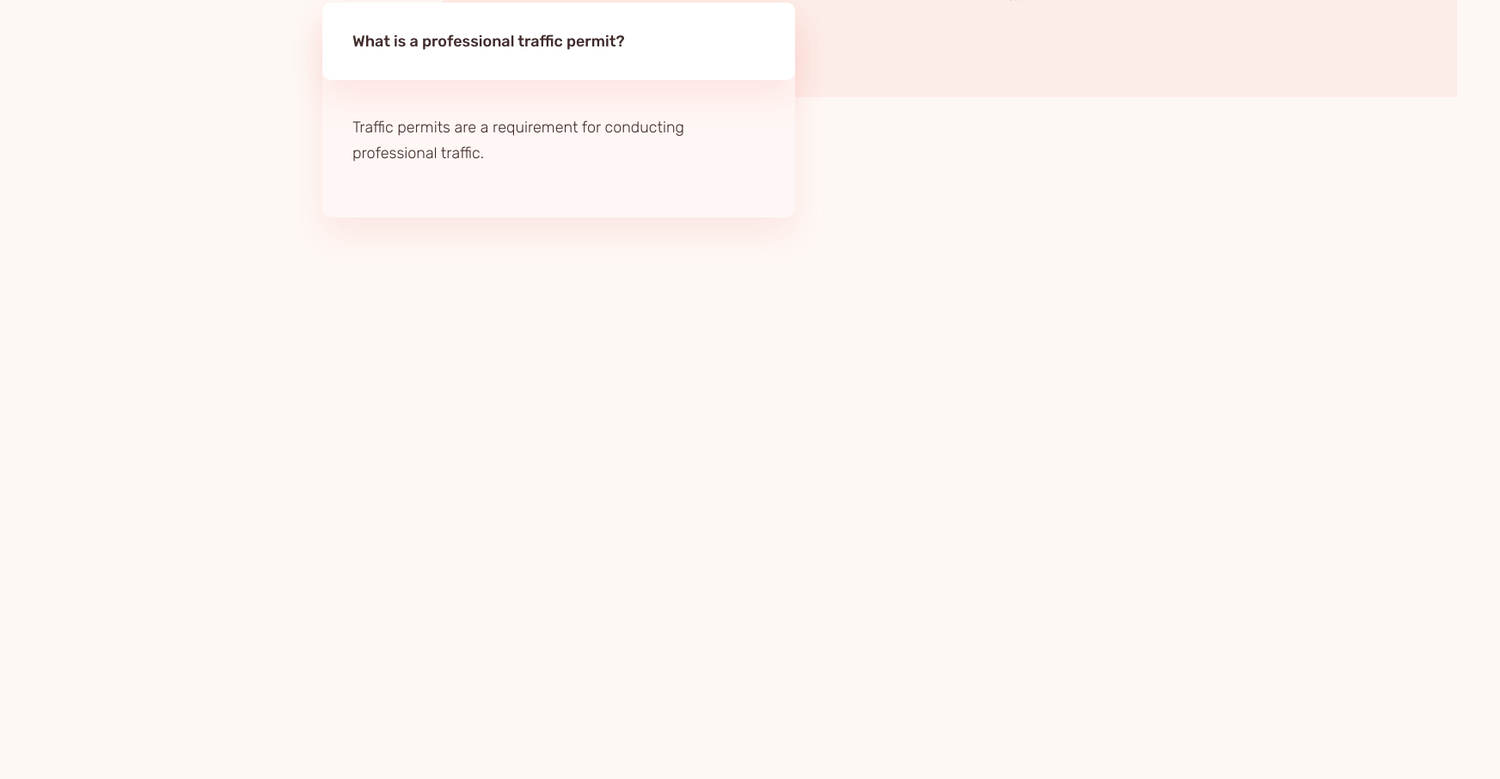
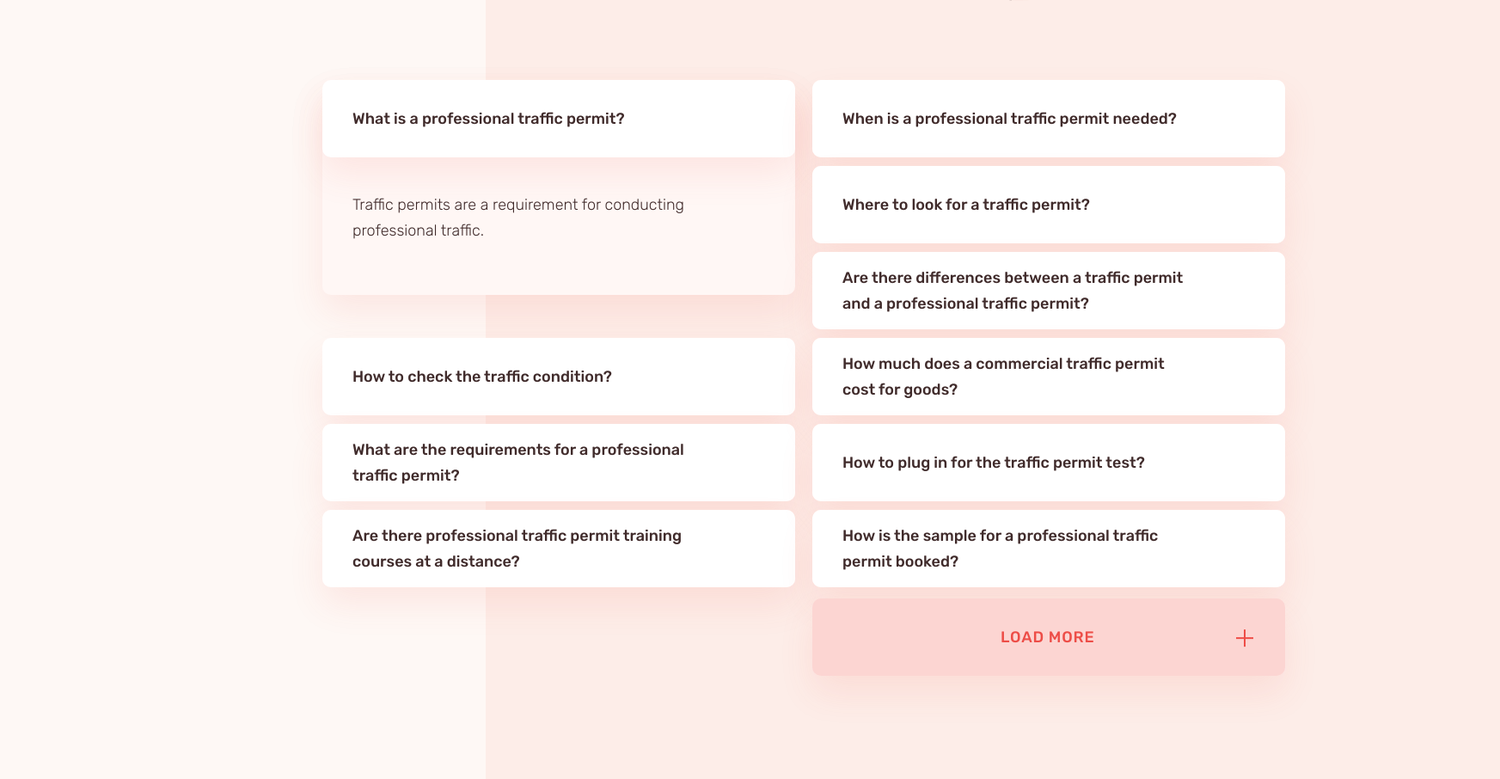
Before and after one commit to OlaLew666/Traffico, a plain HTML site: page index.html in a window 1280 px wide. Shown: the part 3435-4341 px from the top of the page at 86% size, 1745 px wide, since content can reach past the window. Before the commit the page ends 4063 px from the top, so only its background shows below. Drawn offline with Linux system fonts and the light colour scheme.

Commit message:
one more time FAQ. dont like it, will be try one more time

```diff
--- a/index.html
+++ b/index.html
@@ -74,6 +74,7 @@
       </div>
       <div class="faq">
         <div class="main-width-modificator">
+          <div class="faq-top">
             <div class="faq-bgcolor"></div>
             <div class="title-faq">
               <h3 class="title-first">FAQ</h3>
@@ -83,16 +84,156 @@
             </div>
             <div class="faq-bg-man"></div>
           </div>
-        <div class="faq-list main-width-modificator">
-          <div class="faq-item">
-            <div clas="faq-item-tittle">
-              <div class="faq-item-tittle-inner">
+
+          <div class="faq-bottom main-width-modificator">
+            <div class="faq-blocks">
+              <div class="faq-list open">
+                <div class="faq-question active-shadow">
+                  <div class="faq-text">
                     What is a professional traffic permit?
                   </div>
+                  <div class="faq-state"></div>
                 </div>
-            <div class="faq-item-body">
-              Traffic permits are a requirement for conducting professional
-              traffic.
+                <div class="faq-answer active">
+                  <div class="faq-caption">
+                    <p>
+                      Traffic permits are a requirement for conducting
+                      professional traffic.
+                    </p>
+                  </div>
+                </div>
+              </div>
+              <div class="faq-list">
+                <div class="faq-question">
+                  <div class="faq-text">
+                    How to check the traffic condition?
+                  </div>
+                  <div class="faq-state"></div>
+                </div>
+                <div class="faq-answer">
+                  <div class="faq-caption">
+                    <p></p>
+                  </div>
+                </div>
+              </div>
+              <div class="faq-list">
+                <div class="faq-question">
+                  <div class="faq-text">
+                    What are the requirements for a professional traffic permit?
+                  </div>
+                  <div class="faq-state"></div>
+                </div>
+                <div class="faq-answer">
+                  <div class="faq-caption">
+                    <p></p>
+                  </div>
+                </div>
+              </div>
+              <div class="faq-list">
+                <div class="faq-question">
+                  <div class="faq-text">
+                    Are there professional traffic permit training courses at a
+                    distance?
+                  </div>
+                  <div class="faq-state"></div>
+                </div>
+                <div class="faq-answer">
+                  <div class="faq-caption">
+                    <p></p>
+                  </div>
+                </div>
+              </div>
+            </div>
+            <div class="faq-blocks-right">
+              <div class="faq-list">
+                <div class="faq-question">
+                  <div class="faq-text">
+                    When is a professional traffic permit needed?
+                  </div>
+                  <div class="faq-state"></div>
+                </div>
+                <div class="faq-answer">
+                  <div class="faq-caption">
+                    <p></p>
+                  </div>
+                </div>
+              </div>
+              <div class="faq-list">
+                <div class="faq-question">
+                  <div class="faq-text">
+                    Where to look for a traffic permit?
+                  </div>
+                  <div class="faq-state"></div>
+                </div>
+                <div class="faq-answer">
+                  <div class="faq-caption">
+                    <p></p>
+                  </div>
+                </div>
+              </div>
+              <div class="faq-list">
+                <div class="faq-question">
+                  <div class="faq-text">
+                    Are there differences between a traffic permit and a
+                    professional traffic permit?
+                  </div>
+                  <div class="faq-state"></div>
+                </div>
+                <div class="faq-answer">
+                  <div class="faq-caption">
+                    <p></p>
+                  </div>
+                </div>
+              </div>
+              <div class="faq-list">
+                <div class="faq-question">
+                  <div class="faq-text">
+                    How much does a commercial traffic permit cost for goods?
+                  </div>
+                  <div class="faq-state"></div>
+                </div>
+                <div class="faq-answer">
+                  <div class="faq-caption">
+                    <p></p>
+                  </div>
+                </div>
+              </div>
+              <div class="faq-list">
+                <div class="faq-question">
+                  <div class="faq-text">
+                    How to plug in for the traffic permit test?
+                  </div>
+                  <div class="faq-state"></div>
+                </div>
+                <div class="faq-answer">
+                  <div class="faq-caption">
+                    <p></p>
+                  </div>
+                </div>
+              </div>
+              <div class="faq-list">
+                <div class="faq-question">
+                  <div class="faq-text">
+                    How is the sample for a professional traffic permit booked?
+                  </div>
+                  <div class="faq-state"></div>
+                </div>
+                <div class="faq-answer">
+                  <div class="faq-caption">
+                    <p></p>
+                  </div>
+                </div>
+              </div>
+              <div class="faq-list">
+                <div class="faq-load-more">
+                  <div class="faq-text">
+                    LOAD MORE<img
+                      src="../traffico/img/plus.png"
+                      class="img-load-more"
+                    />
+                  </div>
+                </div>
+              </div>
             </div>
           </div>
         </div>
--- a/style.css
+++ b/style.css
@@ -174,13 +174,17 @@ body {
 .faq .main-width-modificator {
   display: flex;
   position: relative;
+  flex-direction: column;
   width: 1180px;
+}
+.faq .faq-top {
+  display: flex;
 }
 
 .faq .faq-bgcolor {
   background-color: #fdede8;
   border-top-left-radius: 170px;
-  margin-left: 140px;
+  margin-left: 190px;
   margin-top: -100px;
   height: calc(100% + 210px);
   width: 100%;
@@ -214,35 +218,82 @@ body {
   height: 500px;
 }
 
-.faq .faq-list {
+.faq .faq-bottom {
   display: flex;
-  position: relative;
+  flex-direction: row;
+  margin-top: 90px;
   cursor: pointer;
 }
 
-.faq-list .faq-item {
+.faq-big .faq-blocks {
+  display: flex;
+  flex-direction: column;
+}
+
+.faq-list {
   width: 550px;
-  height: 250px;
+  margin-bottom: 10px;
   background: #fff7f5;
   box-shadow: 0px 20px 40px rgba(238, 77, 71, 0.1);
   border-radius: 10px;
 }
 
-.faq-list .faq-item-tittle-inner {
+.open {
+  margin-bottom: 50px;
+}
+
+.faq-list .faq-question {
+  display: flex;
+  align-items: center;
   height: 90px;
   background-color: #ffffff;
   border-radius: 10px;
+  padding: 0 115px 0 35px;
+}
+.active-shadow {
   box-shadow: 0px 20px 40px rgba(238, 77, 71, 0.1);
+}
+
+.faq-list .faq-text {
   font-size: 18px;
   line-height: 30px;
   color: #402b2b;
-  padding: 30px 115px 30px 35px;
 }
 
-.faq-list .faq-item-body {
+.faq-list .faq-answer {
+  display: none;
+}
+
+.faq-list .active {
+  display: block;
+  padding: 40px 35px 60px 35px;
+}
+
+.faq-list .faq-caption {
   font-size: 18px;
   line-height: 30px;
   font-weight: 300;
   color: #402b2b;
-  padding: 40px 35px 0 35px;
 }
+
+.faq .faq-blocks-right {
+  margin-left: 20px;
+}
+
+.faq .faq-load-more {
+  margin-top: 13px;
+  background-color: rgba(237, 77, 71, 0.2);
+  border-radius: 10px;
+}
+.faq-load-more .faq-text {
+  padding: 30px 35px 30px 219px;
+  color: #ed4d47;
+  font-size: 18px;
+  line-height: 30px;
+  letter-spacing: 0.8px;
+}
+
+.faq-load-more .img-load-more {
+  vertical-align: middle;
+  margin-left: 165px;
+}
```
Lines whose indentation alone changed are shown as unchanged.
